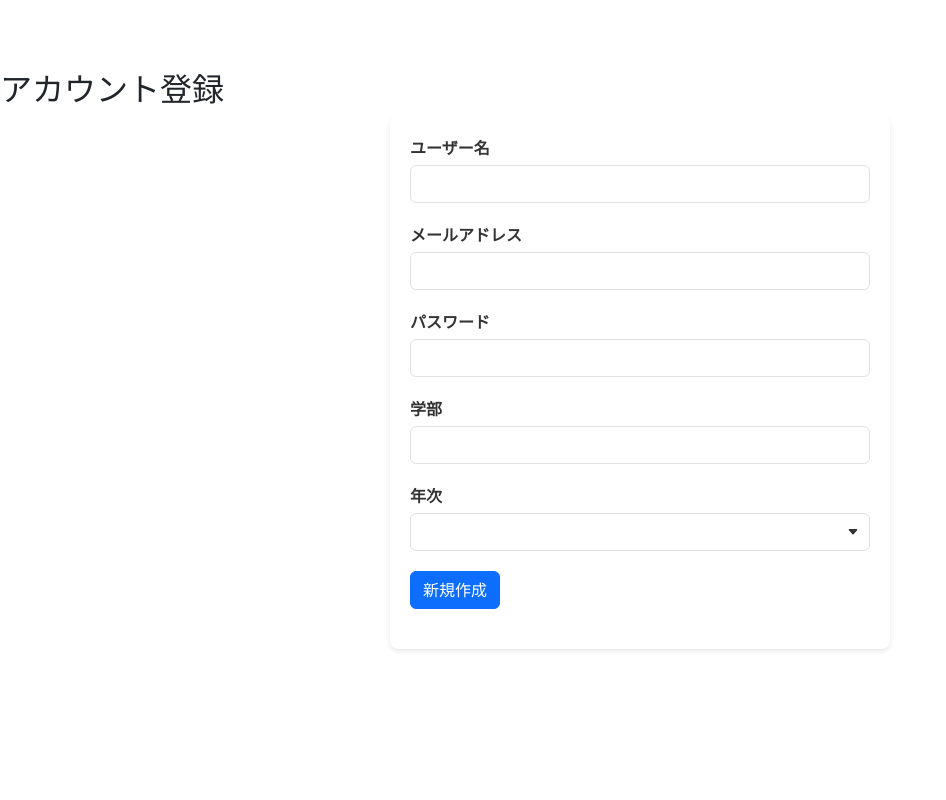
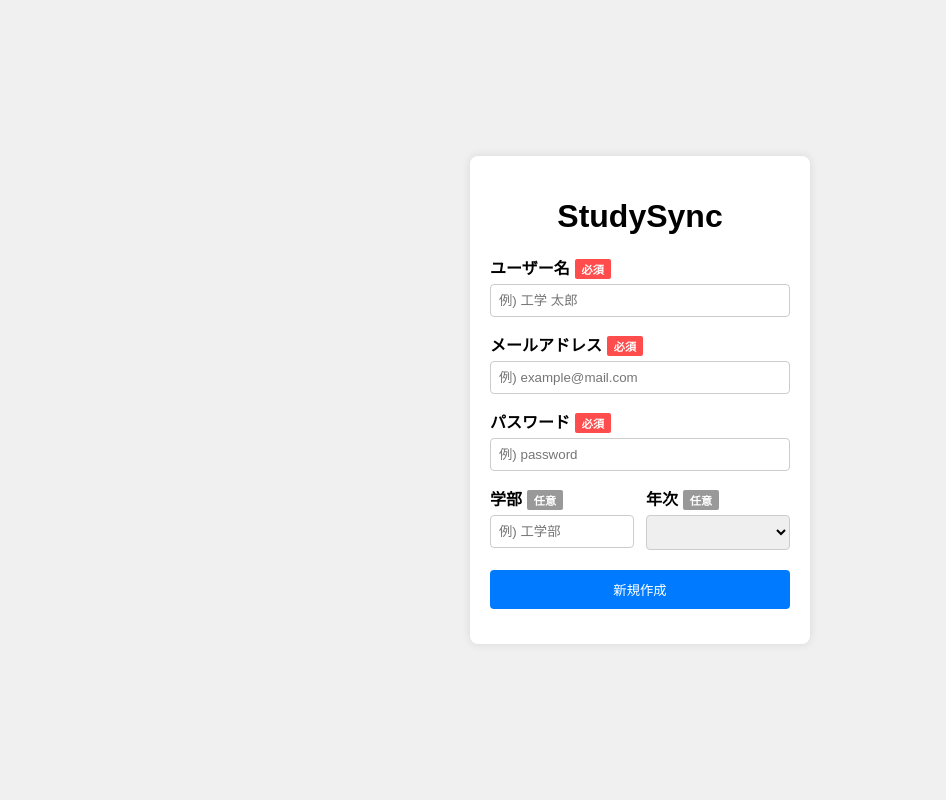
Before and after one commit to Tom-index/StudySync, a Flask app: page /register in a window 1280 px wide. Shown: the whole page, without its empty margins (0-946 px from the left). Run offline with Flask 3, Linux system fonts and the light colour scheme; some libraries are stand-ins or nearby versions.

Commit message:
feat:Styling register.html

```diff
--- a/templates/register.html
+++ b/templates/register.html
@@ -3,34 +3,110 @@
 <head>
     <meta charset="UTF-8">
     <meta name="viewport" content="width=device-width, initial-scale=1.0">
-    <link href="../static/css/style.css" rel="stylesheet">
-    <link href="https://cdn.jsdelivr.net/npm/bootstrap@5.3.0/dist/css/bootstrap.min.css" rel="stylesheet" integrity="sha384-9ndCyUaIbzAi2FUVXJi0CjmCapSmO7SnpJef0486qhLnuZ2cdeRhO02iuK6FUUVM" crossorigin="anonymous">
-    <title>新規登録</title>
+    <title>新規登録 - StudySync</title>
+    <style>
+        body {
+            font-family: Arial, sans-serif;
+            background-color: #f0f0f0;
+            display: flex;
+            justify-content: center;
+            align-items: center;
+            height: 100vh;
+            margin: 0;
+        }
+        .register-container {
+            background-color: #fff;
+            padding: 20px;
+            border-radius: 8px;
+            box-shadow: 0 0 10px rgba(0, 0, 0, 0.1);
+            width: 300px;
+        }
+        h1 {
+            text-align: center;
+            margin-bottom: 20px;
+        }
+        .form-group {
+            margin-bottom: 15px;
+        }
+        .form-row {
+            display: flex;
+            justify-content: space-between;
+            margin-bottom: 20px;
+        }
+        .form-col {
+            width: 48%;
+        }
+        label {
+            display: block;
+            margin-bottom: 5px;
+            font-weight: bold;
+        }
+        input, select {
+            width: 100%;
+            padding: 8px;
+            border: 1px solid #ccc;
+            border-radius: 4px;
+            box-sizing: border-box;
+        }
+        .required::after, .optional::after {
+            content: " 必須";
+            color: white;
+            background-color: #ff4d4d;
+            font-size: 0.7em;
+            padding: 2px 4px;
+            border-radius: 2px;
+            margin-left: 5px;
+            display: inline-block;
+            width: 28px;
+            text-align: center;
+        }
+        .optional::after {
+            content: " 任意";
+            background-color: #999;
+        }
+        .btn-primary {
+            width: 100%;
+            padding: 10px;
+            background-color: #007bff;
+            color: white;
+            border: none;
+            border-radius: 4px;
+            cursor: pointer;
+        }
+        .btn-primary:hover {
+            background-color: #0056b3;
+        }
+        .placeholder {
+            color: #999;
+        }
+    </style>
 </head>
 <body>
     <div class="register-container">
-        <h2>アカウント登録</h2>
+        <h1>StudySync</h1>
         <form method="POST" action="{{ url_for('register') }}">
             {{ form.hidden_tag() }}
             <div class="form-group">
-                {{ form.username.label }}
-                {{ form.username(class="form-control") }}
+                {{ form.username.label(class="required") }}
+                {{ form.username(class="form-control", placeholder="例) 工学 太郎") }}
             </div>
             <div class="form-group">
-                {{ form.email.label }}
-                {{ form.email(class="form-control") }}
+                {{ form.email.label(class="required") }}
+                {{ form.email(class="form-control", placeholder="例) example@mail.com") }}
             </div>
             <div class="form-group">
-                {{ form.password.label }}
-                {{ form.password(class="form-control") }}
+                {{ form.password.label(class="required") }}
+                {{ form.password(class="form-control", placeholder="例) password") }}
             </div>
-            <div class="form-group">
-                {{ form.faculty.label }}
-                {{ form.faculty(class="form-control") }}
-            </div>
-            <div class="form-group">
-                {{ form.year.label }}
-                {{ form.year(class="form-control") }}
+            <div class="form-row">
+                <div class="form-col">
+                    {{ form.faculty.label(class="optional") }}
+                    {{ form.faculty(class="form-control", placeholder="例) 工学部") }}
+                </div>
+                <div class="form-col">
+                    {{ form.year.label(class="optional") }}
+                    {{ form.year(class="form-control") }}
+                </div>
             </div>
             <div class="form-group">
                 {{ form.submit(class="btn btn-primary") }}
```
